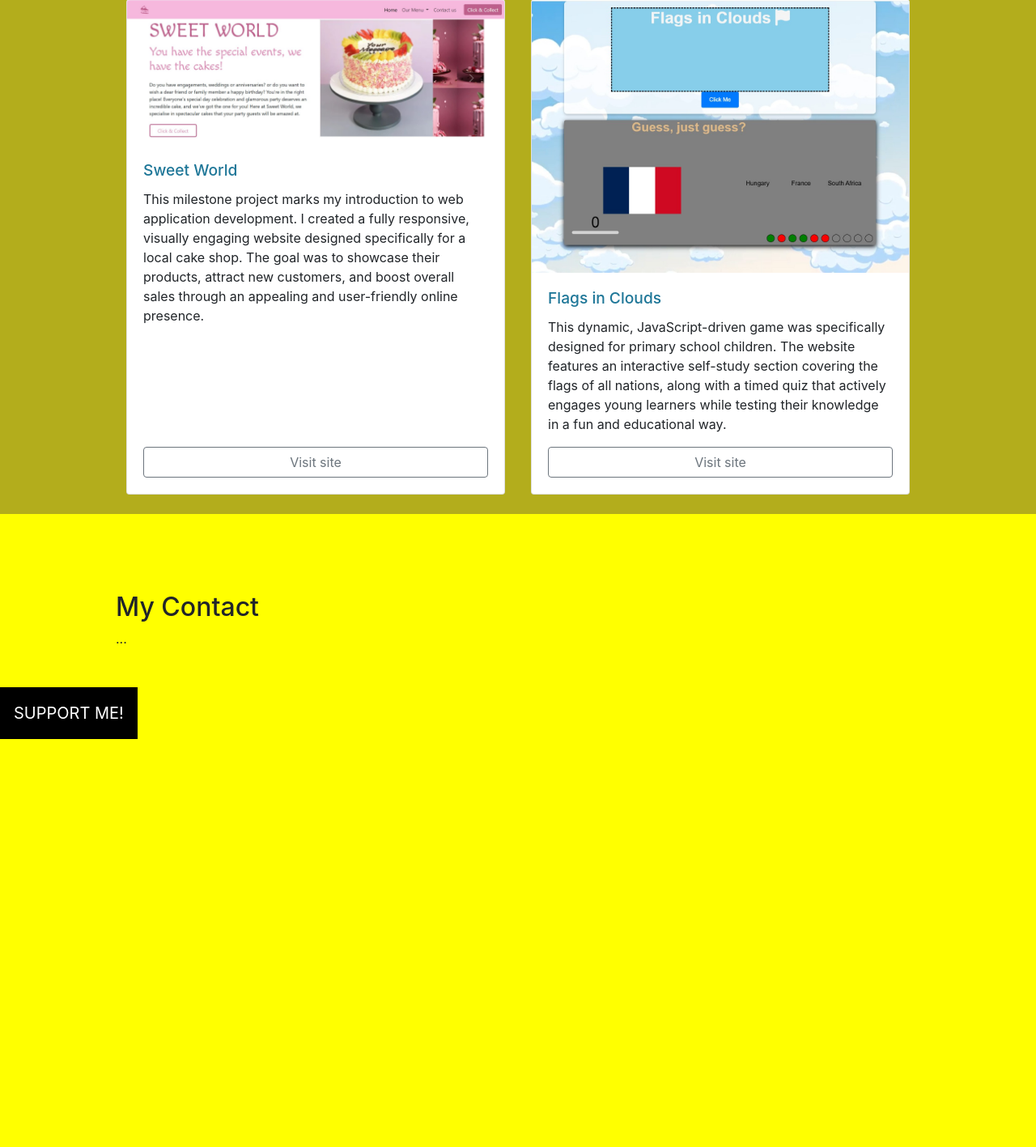
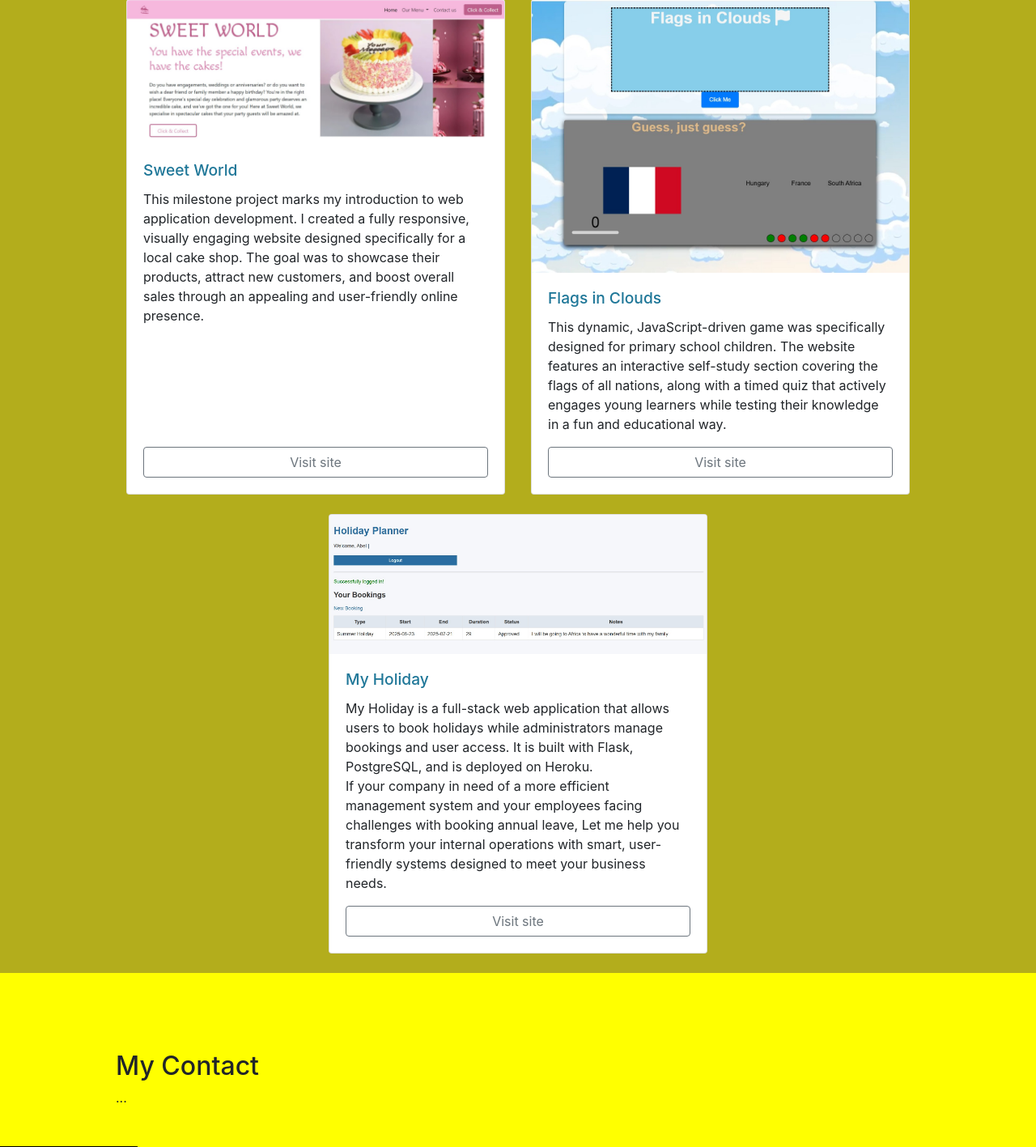
Before and after one commit to abi19x/my_journey, a Django app: page / in a window 1280 px wide. Shown: the part 852-2269 px from the top of the page at 81% size. Before the commit the page ends 1765 px from the top, so only its background shows below. Run offline with Django 5.2, Linux system fonts and the light colour scheme; some libraries are stand-ins or nearby versions.

Commit message:
third card added to my workshop section

```diff
--- a/home/templates/home/index.html
+++ b/home/templates/home/index.html
@@ -120,11 +120,34 @@
                     href="https://abi19x.github.io/Flags-in-Clouds/"
                     target="_blank"
                     class="btn btn-outline-secondary mt-auto"
-                    >Visit site</a
-                  >
+                    >Visit site</a>
                 </div>
               </div>
             </div>
+
+                        <!-- My Holiday card -->
+            <div class="col-12 col-md-10 col-lg-5 mb-4 px-3">
+              <div class="card h-100 sharp-corners mx-auto">
+                <img
+                  src="/media/milestone_project_3.jpg"
+                  class="card-img-top"
+                  alt="Flags in Clouds"
+                />
+                <div class="card-body d-flex flex-column">
+                  <h3 class="card-title">My Holiday</h3>
+                  <p class="card-text">
+                    My Holiday is a full-stack web application that allows users to book holidays while administrators manage bookings and user access. It is built with Flask, PostgreSQL, and is deployed on Heroku.<br>
+                    If your company in need of a more efficient management system and your employees facing challenges with booking annual leave, Let me help you transform your internal operations with smart, user-friendly systems designed to meet your business needs.
+                  </p>
+                  <a
+                    href="https://my-holiday-e1879ff3ee02.herokuapp.com/"
+                    target="_blank"
+                    class="btn btn-outline-secondary mt-auto"
+                    >Visit site</a>
+                </div>
+              </div>
+            </div>
+
           </div>
         </div>
       </section>
--- a/static/css/base.css
+++ b/static/css/base.css
@@ -87,7 +87,7 @@ body {
 }
 
 #workshop .btn:hover {
-    background-color:  #1f7798; /* mid-blue */
+    background-color: #b3ad1c; /* mid-yellow */
 }
 
 
```
